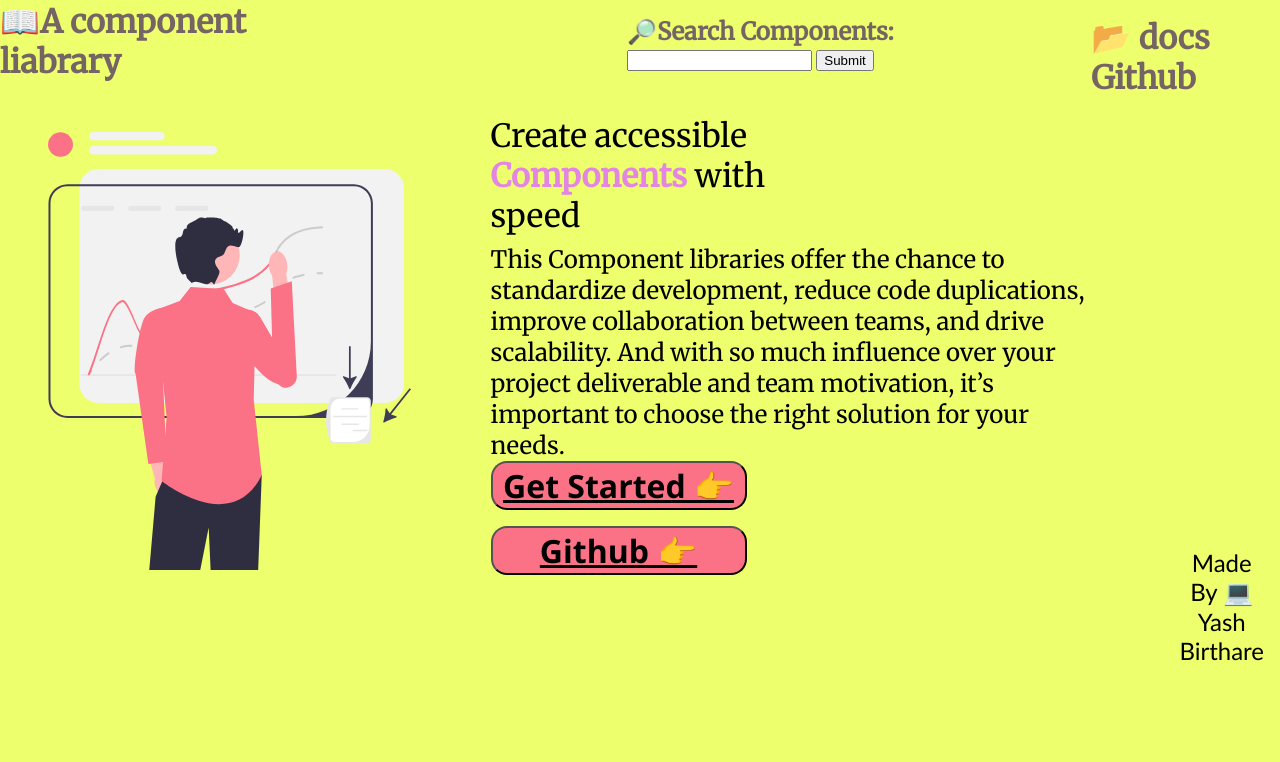
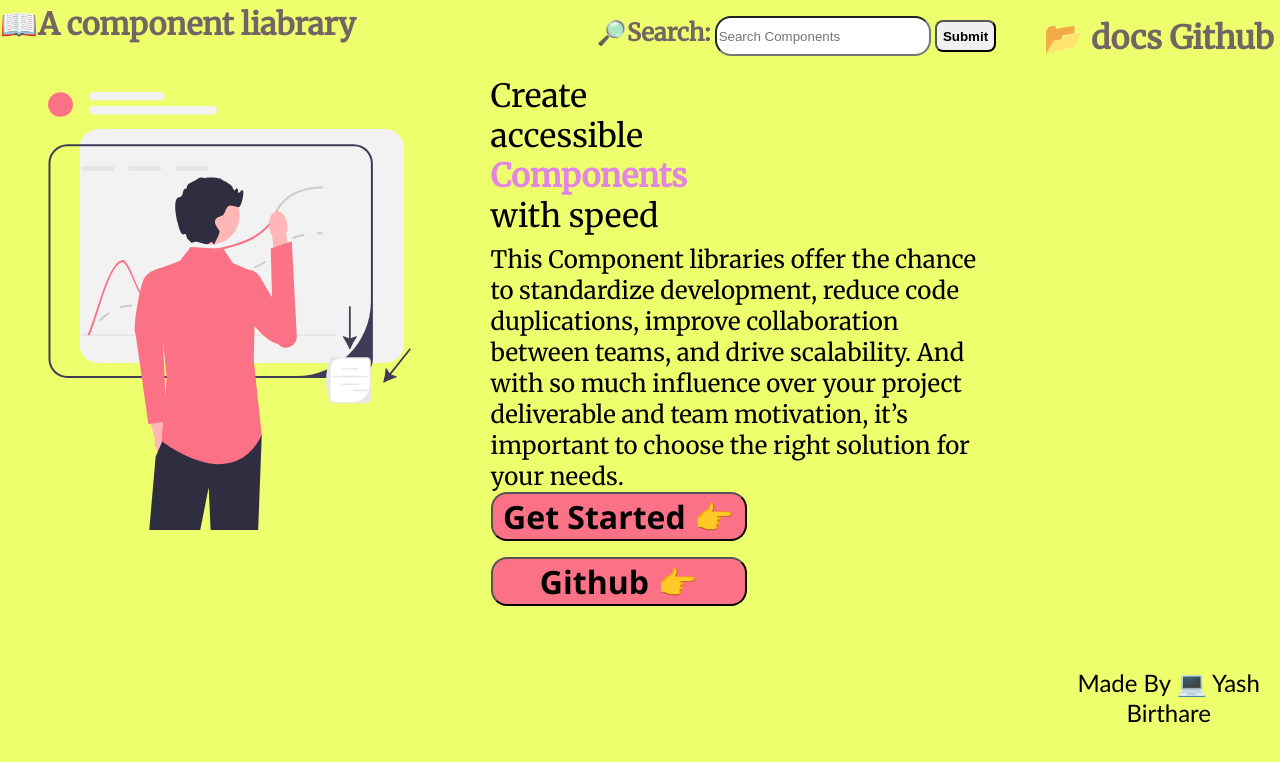
Before and after one commit to yashbirthare/ECO-LIABRARY, a plain HTML site: page index.html in a window 1280 px wide. Drawn offline with Linux system fonts and the light colour scheme.

Commit message:
same changes

```diff
--- a/index.html
+++ b/index.html
@@ -11,13 +11,13 @@
 </head>
 
 <body>
-    <nav class="navbar">
+    <nav>
         <div class="header">
             <h1 class="nav-heading"><span>📖A component liabrary</span></h1>
             <form class="form">
-                <label class="search"> <strong>🔎Search Components:</strong></label>
-                <input type="search">
-                <input type="Submit">
+                <label class="search"> <strong>🔎Search:</strong></label>
+                <input class ="input" placeholder="Search Components" type="search">
+                <input class ="submit"type="Submit">
             </form>
             <ul class="list-item">
 
--- a/style.css
+++ b/style.css
@@ -15,19 +15,47 @@ body{
 }
 
 .nav-heading{
-    font-size: 2rem;
+    font-size: 1.9rem;
     color:  rgb(117, 100, 100);
     margin-right: 15rem;
-    margin-top: 2px;
+    margin-top: 5px;
+}
+
+
+.input{
+    height: 5vh;
+    width: 27vh;
+    border-radius:  1rem;
+}
+
+.input:hover{
+    border-color: #fb7185;
+}
+.submit{
+    height: 4vh;
+  font-weight: bold;
+  border-radius: 0.5rem;
+}
+
+/* ============================================= */
+
+.list-item{
+    margin-left: auto;
+    padding-right: 0.4rem;
+}
+
+
+.list{
+    margin-left: auto;
+    font-size: xx-large;
+    font-family: 'Merriweather', serif;
+    list-style: none;
+    display: inline;
 }
 
 
 
-.list-item{
-    margin-left: auto;
 
-
-}
 label{
     font-size: x-large;
     color: rgb(117, 100, 100);
@@ -59,28 +87,18 @@ label{
     align-items: center;
 
 }
-.list{
-    margin-left: auto;
-    font-size: xx-large;
-    font-family: 'Merriweather', serif;
-    list-style: none;
-    display: inline;
 
-
-
-
-}
 .form{
     margin-top: 1rem;
-    margin-left: 5rem;
+    margin-left: 1px;
 }
 .nav-links{
     color: rgb(117, 100, 100);
-
-
     text-decoration: none;
     margin-bottom: 2rem;
 }
+
+
 h2{
     text-align: center;
 
@@ -108,13 +126,14 @@ h2{
 ================xxxxx======================== */
 
 .get-started{
-    color: rgb(0, 0, 0)
+    color: rgb(0, 0, 0);
+    text-decoration: none;
 }
 
 .get-started:hover{
-    color: rgb(135, 230, 116)
+    color: rgb(135, 230, 116);
+    text-decoration: none;
 }
-
 
 /* ==================xxxxxx========================= */
 .small-container{
@@ -129,7 +148,9 @@ h2{
 
 
 .yash{
-    padding-top: 27rem;
+    display: grid;
+    width: 100%;
+    padding-top: 37rem;
     padding-right:1rem;
     text-align: center;
     font-family:'Gill Sans', 'Gill Sans MT', Calibri, 'Trebuchet MS', sans-serif
@@ -142,20 +163,8 @@ h2{
 @media (max-width: 900px) {
     .navbar{
         position: fixed;
-        top: 1px;
-        bottom: 1px;
-        left: 1px;
-        right: 1px;
         height: 100vh;
         width: 100%;
-        display: block;
         text-align: center;
     }
-
-    .image{
-        position: fixed;
-        height: 10vh;
-        width: 10%;
-        top: 1px;
-    }
 }
```
